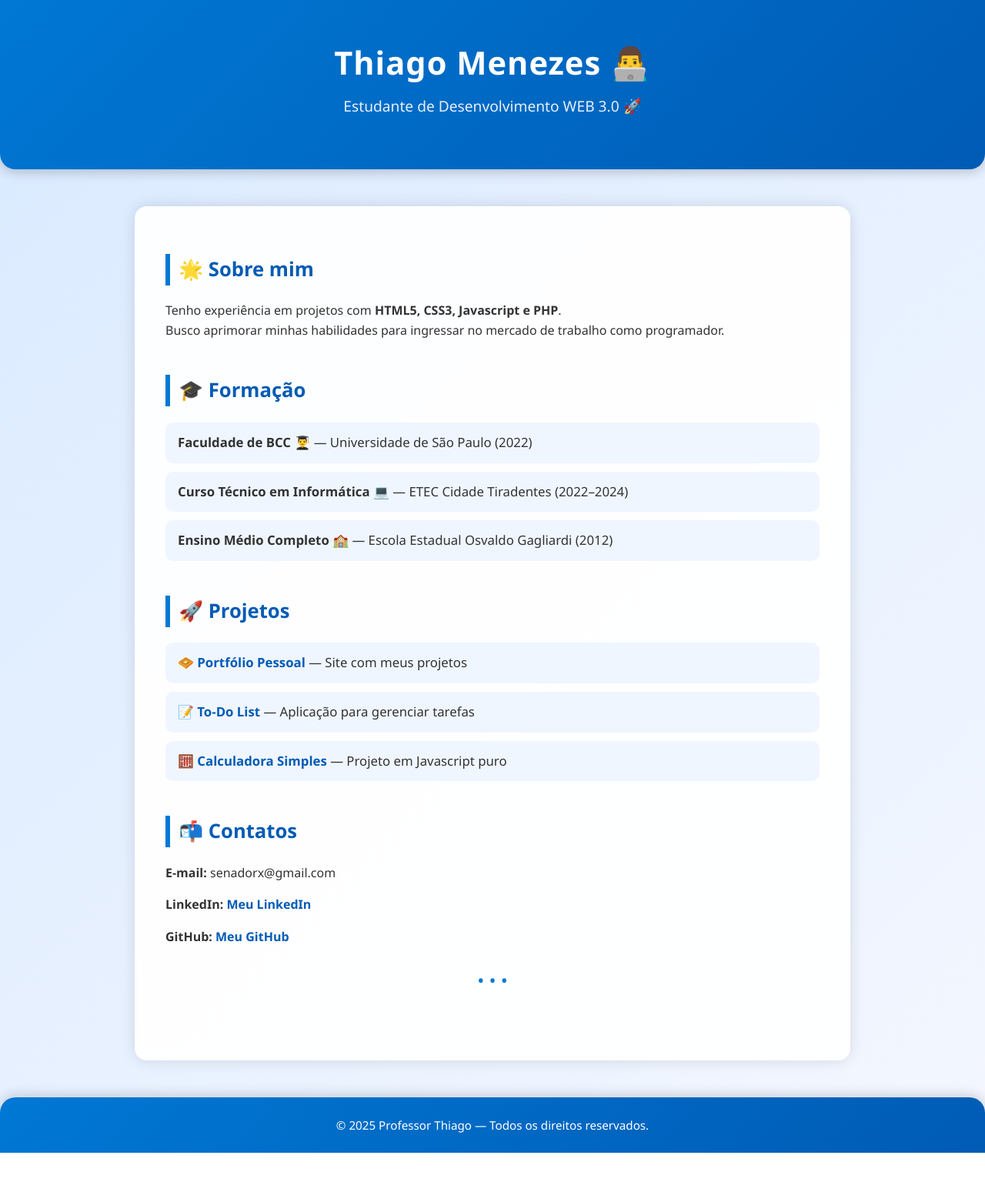
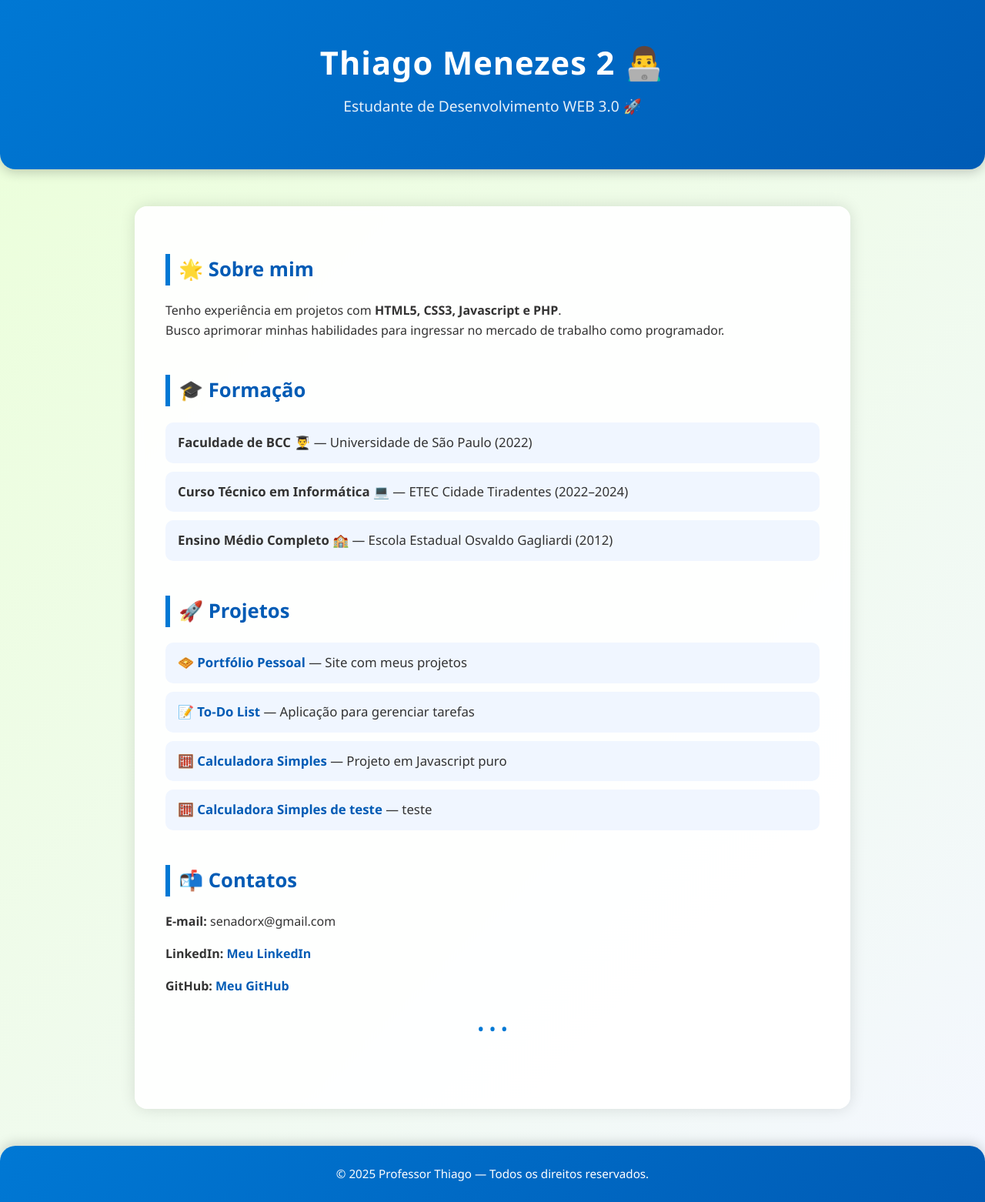
Before and after one commit to tvm-dev/curriculum2, a plain HTML site: page index.html in a window 1280 px wide. Shown: the whole page at 77% size. Before the commit the page ends 1498 px from the top, so only its background shows below. Drawn offline with Linux system fonts and the light colour scheme.

Commit message:
nova alteracao

```diff
--- a/index.html
+++ b/index.html
@@ -12,7 +12,7 @@
       font-family: "Segoe UI", Arial, sans-serif;
       margin: 0;
       padding: 0;
-      background: linear-gradient(135deg, #d9eaff, #f4f7ff);
+      background: linear-gradient(135deg, #ebffd9, #f4f7ff);
       color: #333;
       line-height: 1.6;
     }
@@ -136,7 +136,7 @@
 <body>
 
 <header>
-    <h1>Thiago Menezes 👨‍💻</h1>
+    <h1>Thiago Menezes  2 👨‍💻</h1>
     <p>Estudante de Desenvolvimento WEB 3.0 🚀</p>
 </header>
 
@@ -165,6 +165,7 @@
             <li>🧇 <a href="#">Portfólio Pessoal</a> — Site com meus projetos</li>
             <li>📝 <a href="#">To-Do List</a> — Aplicação para gerenciar tarefas</li>
             <li>🧮 <a href="#">Calculadora Simples</a> — Projeto em Javascript puro</li>
+            <li>🧮 <a href="#">Calculadora Simples de teste</a> — teste </li>
         </ul>
     </section>
 
```
